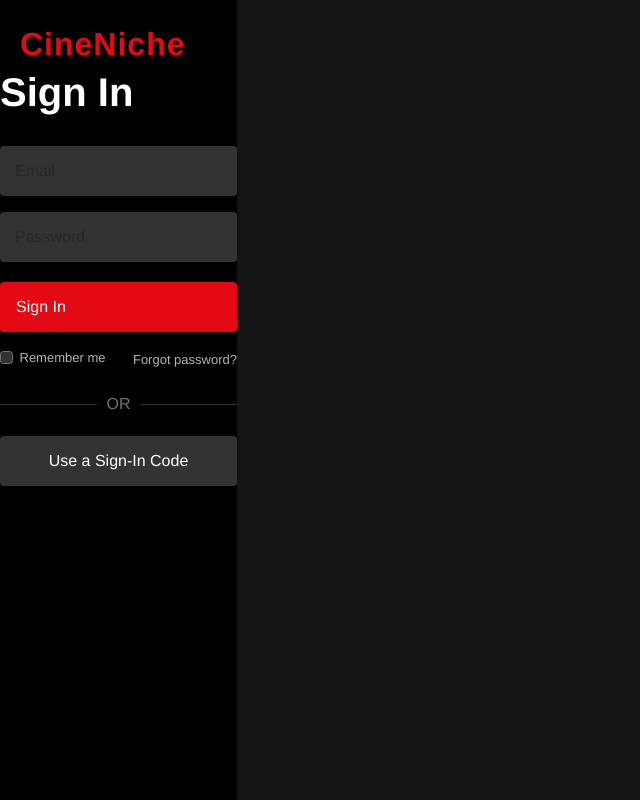
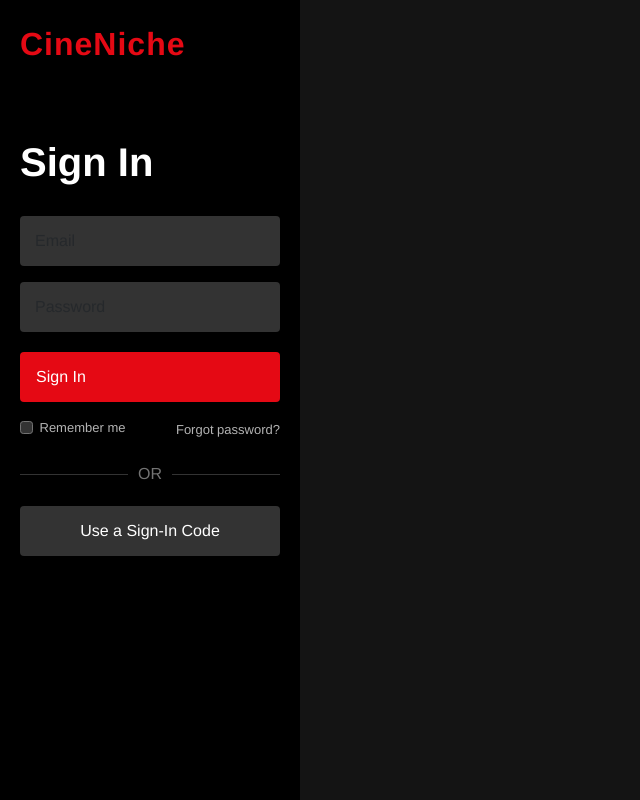
Before and after one commit to bckben/INTEX-II, a React (Vite) app in the folder frontend/: page /login in a window 1280 px wide. Shown: the whole page, without its empty margins (0-640 px from the left). Built offline with nearby package versions, Linux system fonts and the light colour scheme.

Commit message:
fix sign in positioning

```diff
--- a/frontend/src/pages/Login.css
+++ b/frontend/src/pages/Login.css
@@ -22,16 +22,18 @@
   letter-spacing: 1px;
 }
 
-.login-content {
+/* Form container styling - this centers the form */
+.login-form-wrapper {
   display: flex;
   justify-content: center;
   align-items: flex-start;
-  margin-top: 50px;
+  flex-grow: 1;
+  padding-top: 50px;
 }
 
-.login-form-container {
+.login-form-inner {
   width: 300px;
-  padding: 20px 0;
+  padding: 20px;
 }
 
 .login-title {
@@ -80,11 +82,6 @@
   font-size: 13px;
   color: #b3b3b3;
   margin-bottom: 20px;
-}
-
-.remember-me-container {
-  display: flex;
-  align-items: center;
 }
 
 .remember-me {
```
